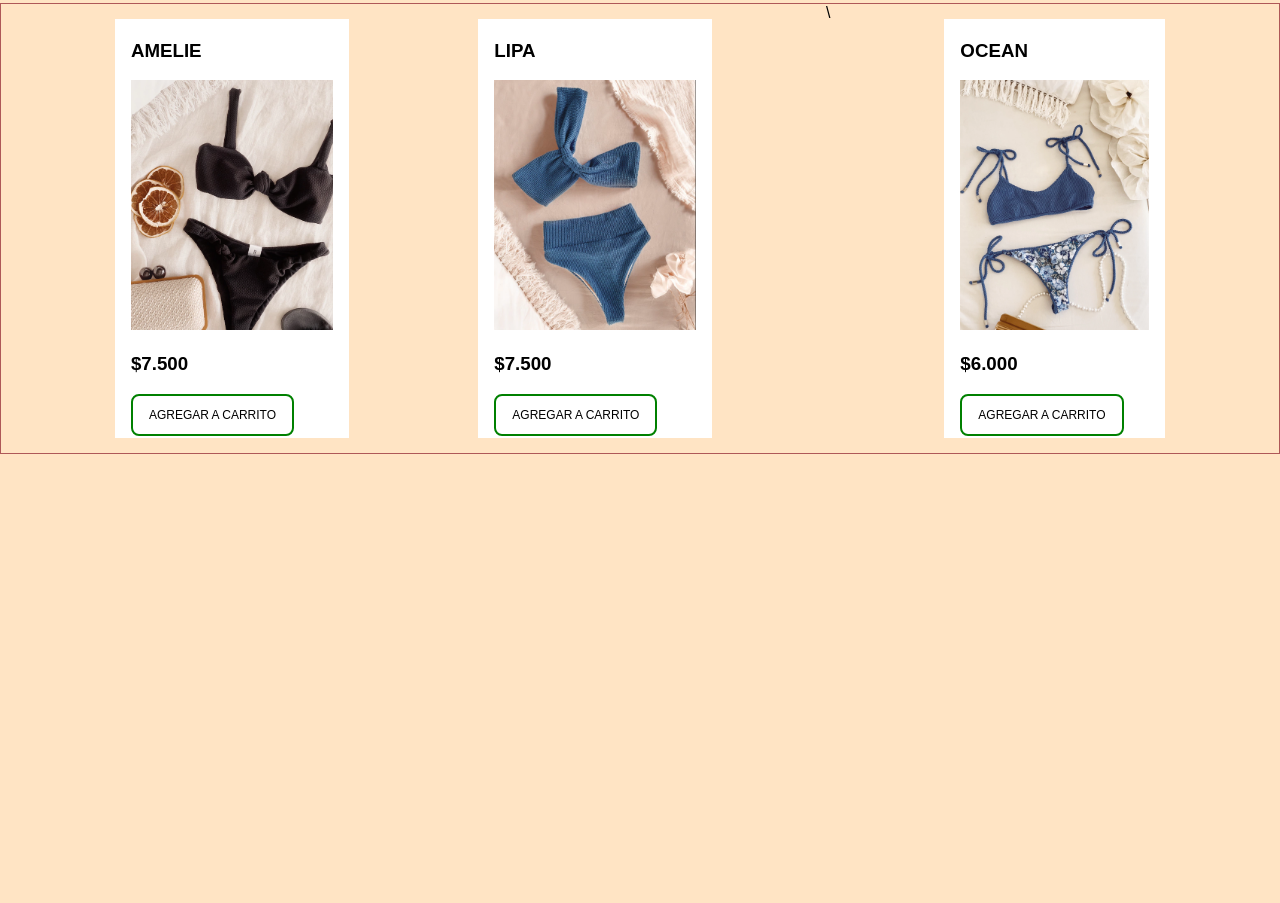
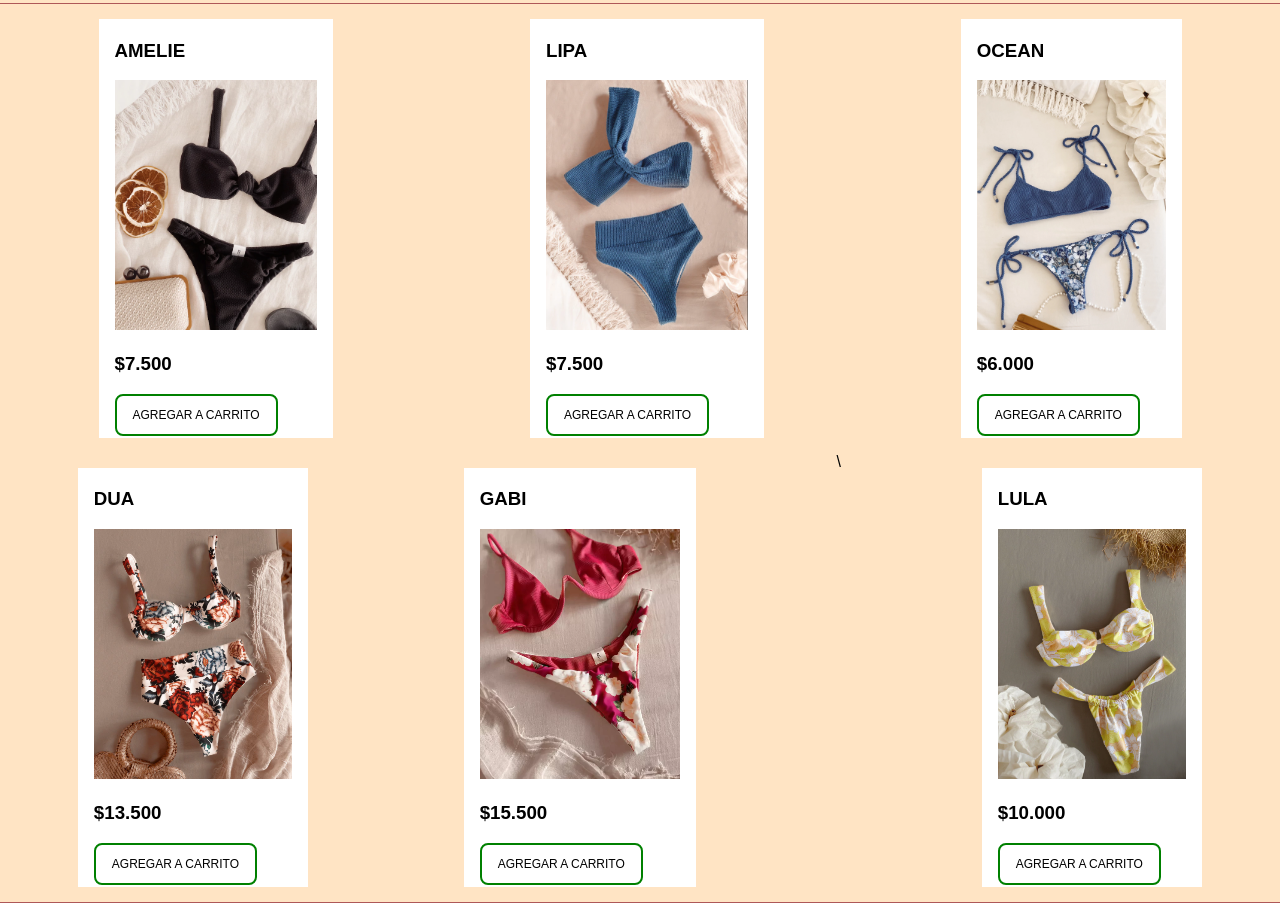
Before and after one commit to ivannadisep/javascript, a plain HTML site: page index.html in a window 1280 px wide. Shown: the part 247-1150 px from the top of the page. Before the commit the page ends 800 px from the top, so only its background shows below. Drawn offline with Linux system fonts and the light colour scheme; some packages are replaced by stand-ins of ours; a script that the page names is missing.

Commit message:
libreria

```diff
--- a/estilos/estilos.css
+++ b/estilos/estilos.css
@@ -26,12 +26,20 @@ body{
     margin-bottom: 20px;
 }
 
-.contenido{
+.contenido1{
     display: flex;
     flex-wrap: wrap;
-    justify-content: space-evenly;
-    border: 1px solid rgb(174, 88, 88);
+    justify-content: space-around;
+    border-top: 1px solid rgb(174, 88, 88);
 }
+
+.contenido2{
+    display: flex;
+    flex-wrap: wrap;
+    justify-content: space-around;
+    border-bottom: 1px solid rgb(174, 88, 88);
+}
+
 
 
 .contenedor-producto{
--- a/index.html
+++ b/index.html
@@ -29,7 +29,7 @@
             <button id="finalizar" >FINALIZAR COMPRA</button>
             </div>
 
-        <div class="contenido">
+        <div class="contenido1">
             <div class="contenedor-producto">
                 <h3>AMELIE</h3>
                 <img class="img" src="/multimedia/bikiniamelie.png" alt="amelie">
@@ -44,7 +44,7 @@
                 <h3>$7.500</h3>
                 <button class="button">AGREGAR A CARRITO</button>
 
-            </div>\
+            </div>
 
             <div class="contenedor-producto">
                 <h3>OCEAN</h3>
@@ -55,9 +55,34 @@
 
         </div>
 
+        <div class="contenido2">
+            <div class="contenedor-producto">
+                <h3>DUA</h3>
+                <img class="img" src="/multimedia/bikinidua.png" alt="dua">
+                <h3>$13.500</h3>
+                <button class="button">AGREGAR A CARRITO</button>
+
+            </div>
+
+            <div class="contenedor-producto">
+                <h3>GABI</h3>
+                <img class="img" src="/multimedia/bikinigabi.png" alt="gabi">
+                <h3>$15.500</h3>
+                <button class="button">AGREGAR A CARRITO</button>
+
+            </div>\
+
+            <div class="contenedor-producto">
+                <h3>LULA</h3>
+                <img class="img" src="/multimedia/bikinilula.png" alt="lula">
+                <h3>$10.000</h3>
+                <button class="button">AGREGAR A CARRITO</button>
+            </div>
+        </div>
 
 
-
+        <script></script>
+        <script src="//cdn.jsdelivr.net/npm/sweetalert2@11"></script>
     <script src="index.js"></script>
 </body>
 </html>
--- a/index.js
+++ b/index.js
@@ -1,15 +1,16 @@
-//ARREGLO DE PRODUCTOS
+// // // //ARREGLO DE PRODUCTOS
 const productosArray = []
 
-//OBJETO Y CLASE
+// // //OBJETO Y CLASE
 class NuevoProducto{
     constructor(nombre, precio, stock, id){
     this.nombre = nombre;
     this.precio = precio;
     this.stock = stock;
     this.id = id;
-    }
 }
+}
+
 
 const amelie= new NuevoProducto('Amelie', 6000, 20, 1);
 productosArray.push(amelie);
@@ -17,8 +18,14 @@ const lipa= new NuevoProducto('Lipa', 7500, 5, 2);
 productosArray.push(lipa);
 const ocean= new NuevoProducto('Ocean', 7500, 8, 3);
 productosArray.push(ocean);
+const dua= new NuevoProducto('Dua', 13500, 5, 4);
+productosArray.push(dua);
+const lula= new NuevoProducto('Lula', 10000, 8, 5);
+productosArray.push(lula);
+const gabi= new NuevoProducto('Gabi', 15500, 8, 6);
+productosArray.push(gabi);
 
-console.log(productosArray)
+// // console.log(productosArray)
 
 //DOM
 
@@ -32,7 +39,7 @@ productosArray.forEach(elemento=>{
 })
 
 
-//EVENTOS
+//EVENTOS Y LIBRERIA
 const carrito = []
 
 const button = document.getElementById('button')
@@ -44,14 +51,22 @@ button.onclick = () => {
         carrito.push(prooductoSeleccionado)
 }
 
+
 finalizar.onclick = () => {
         let total = 0
         carrito.forEach (prod =>{
-                total = total + prod.precio
-        })
-        alert (`Elegiste ${carrito.length} productos. El total de tu compra es ${total}`)
+      total = total + prod.precio
+});
+Swal.fire({
+        title: `Elegiste ${carrito.length} productos. El total de tu compra es ${total}`,
+        width: 600,
+        padding: '3em',
+        color: '#000000',
+        background: '#FFEBCD ',
 
+})
 }
+
 
 //STORAGE Y JSON
 const formularioUsuario = document.getElementById('formulario')
```
Also changed, not shown: multimedia/bikinidua.png (added), multimedia/bikinigabi.png (added), multimedia/bikinilula.png (added).
